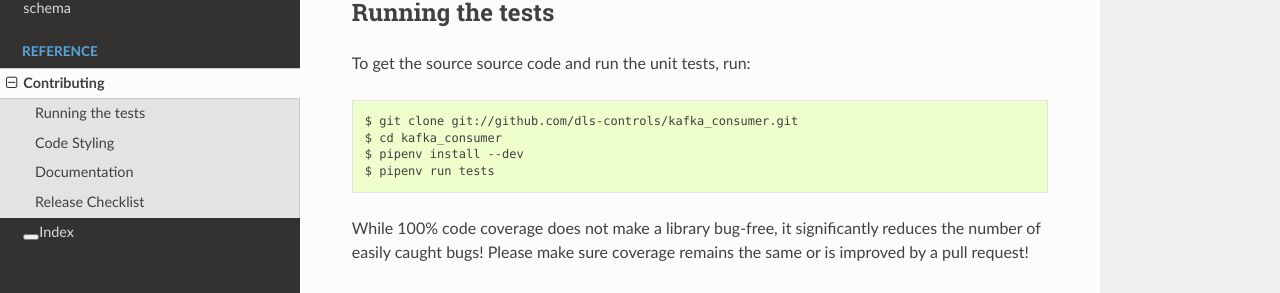
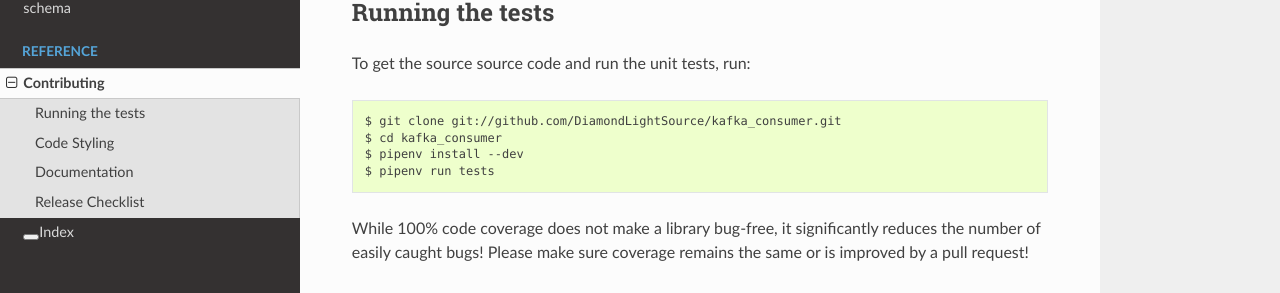
Before and after one commit to DiamondLightSource/kafka_consumer, a Sphinx documentation site: the page built from docs/reference/contributing.rst, in a window 1280 px wide and 900 px high. Shown: the part 308-601 px from the top of the window. Built offline with Sphinx 7.4.7 and the Read the Docs theme 2.0.0, drawn with Linux system fonts in a browser that asks for light colours; the version number could not be read and is left out.

Commit message:
Replaced dls-controls with DiamondLightSource

```diff
--- a/CONTRIBUTING.rst
+++ b/CONTRIBUTING.rst
@@ -8,14 +8,14 @@
 want to make sure you don't spend your time coding something that might not fit
 the scope of the project.
 
-.. _dls_controls repository: https://github.com/dls-controls/kafka_consumer/issues
+.. _dls_controls repository: https://github.com/DiamondLightSource/kafka_consumer/issues
 
 Running the tests
 -----------------
 
 To get the source source code and run the unit tests, run::
 
-    $ git clone git://github.com/dls-controls/kafka_consumer.git
+    $ git clone git://github.com/DiamondLightSource/kafka_consumer.git
     $ cd kafka_consumer
     $ pipenv install --dev
     $ pipenv run tests
--- a/docs/tutorials/installation.rst
+++ b/docs/tutorials/installation.rst
@@ -35,7 +35,7 @@
 If you require a feature that is not currently released you can also install
 from github::
 
-    python3 -m pip install git+git://github.com/dls-controls/kafka_consumer.git
+    python3 -m pip install git+git://github.com/DiamondLightSource/kafka_consumer.git
 
 The library should now be installed and the commandline interface on your path.
 You can check the version that has been installed by typing::
--- a/setup.cfg
+++ b/setup.cfg
@@ -1,7 +1,7 @@
 [metadata]
 name = kafka_consumer
 description = Simple kafka consumer
-url = https://github.com/dls-controls/kafka_consumer
+url = https://github.com/DiamondLightSource/kafka_consumer
 author = Emma Dixon
 author_email = emma.dixon@diamond.ac.uk
 license = Apache License 2.0
```
Also changed, not shown: README.rst (+9 -9 lines), 4 other files.
